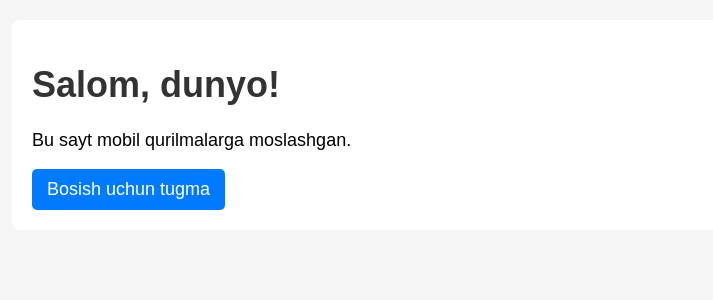
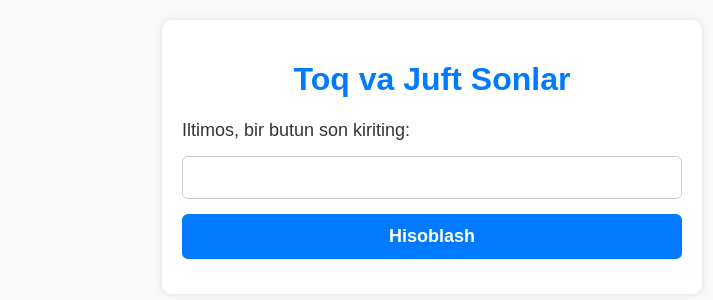
Before and after one commit to VIPUZB5555/toq-juft-analyzer, a Flask app: page / in a window 1280 px wide. Shown: the top 300 px of the page, without its empty margins (208-921 px from the left). Run offline with Flask 3, Linux system fonts and the light colour scheme.

Commit message:
index.html

```diff
--- a/templates/index.html
+++ b/templates/index.html
@@ -2,64 +2,89 @@
 <html lang="uz">
 <head>
     <meta charset="UTF-8" />
-    <meta name="viewport" content="width=device-width, initial-scale=1.0" />
-    <title>Sizning Saytingiz</title>
+    <meta name="viewport" content="width=device-width, initial-scale=1" />
+    <title>Toq va Juft Sonlar</title>
     <style>
-        /* Umumiy tanlash */
         body {
             font-family: Arial, sans-serif;
-            margin: 0;
-            padding: 20px;
-            font-size: 18px;
-            background-color: #f5f5f5;
-        }
-
-        h1 {
+            margin: 20px;
+            background: #f9f9f9;
             color: #333;
         }
-
-        /* Katta ekranlar uchun */
         .container {
-            max-width: 800px;
+            max-width: 500px;
+            background: white;
             margin: auto;
-            background: white;
             padding: 20px;
-            border-radius: 8px;
+            border-radius: 10px;
+            box-shadow: 0 0 10px rgba(0,0,0,0.1);
         }
-
-        /* Mobil uchun responsivlik */
+        h1 {
+            text-align: center;
+            color: #007BFF;
+        }
+        label, input, button {
+            display: block;
+            width: 100%;
+            margin-bottom: 15px;
+            font-size: 18px;
+        }
+        input {
+            padding: 10px;
+            border: 1px solid #ccc;
+            border-radius: 6px;
+            box-sizing: border-box;
+        }
+        button {
+            background-color: #007BFF;
+            color: white;
+            border: none;
+            padding: 12px;
+            border-radius: 6px;
+            cursor: pointer;
+            font-weight: bold;
+        }
+        button:hover {
+            background-color: #0056b3;
+        }
+        .result {
+            background: #e9f0ff;
+            padding: 15px;
+            border-radius: 6px;
+        }
         @media only screen and (max-width: 600px) {
             body {
-                padding: 10px;
-                font-size: 16px;
+                margin: 10px;
             }
             .container {
                 padding: 15px;
-                margin: 10px;
             }
-        }
-
-        /* Tugmalarni kattalashtirish */
-        button {
-            font-size: 18px;
-            padding: 10px 15px;
-            border: none;
-            border-radius: 5px;
-            background-color: #007BFF;
-            color: white;
-            cursor: pointer;
-        }
-
-        button:hover {
-            background-color: #0056b3;
+            label, input, button {
+                font-size: 16px;
+            }
+            .result {
+                font-size: 14px;
+            }
         }
     </style>
 </head>
 <body>
     <div class="container">
-        <h1>Salom, dunyo!</h1>
-        <p>Bu sayt mobil qurilmalarga moslashgan.</p>
-        <button>Bosish uchun tugma</button>
+        <h1>Toq va Juft Sonlar</h1>
+        <form method="POST">
+            <label for="son">Iltimos, bir butun son kiriting:</label>
+            <input type="number" id="son" name="son" required min="1" value="{{ son if son else '' }}" />
+            <button type="submit">Hisoblash</button>
+        </form>
+
+        {% if son %}
+        <div class="result">
+            <p><strong>Juft sonlar soni:</strong> {{ juftlar|length }}</p>
+            <p><strong>Juft sonlar ro'yxati:</strong> {{ juftlar|join(', ') }}</p>
+            <p><strong>Toq sonlar soni:</strong> {{ toqlar|length }}</p>
+            <p><strong>Toq sonlar ro'yxati:</strong> {{ toqlar|join(', ') }}</p>
+        </div>
+        {% endif %}
     </div>
 </body>
 </html>
```
